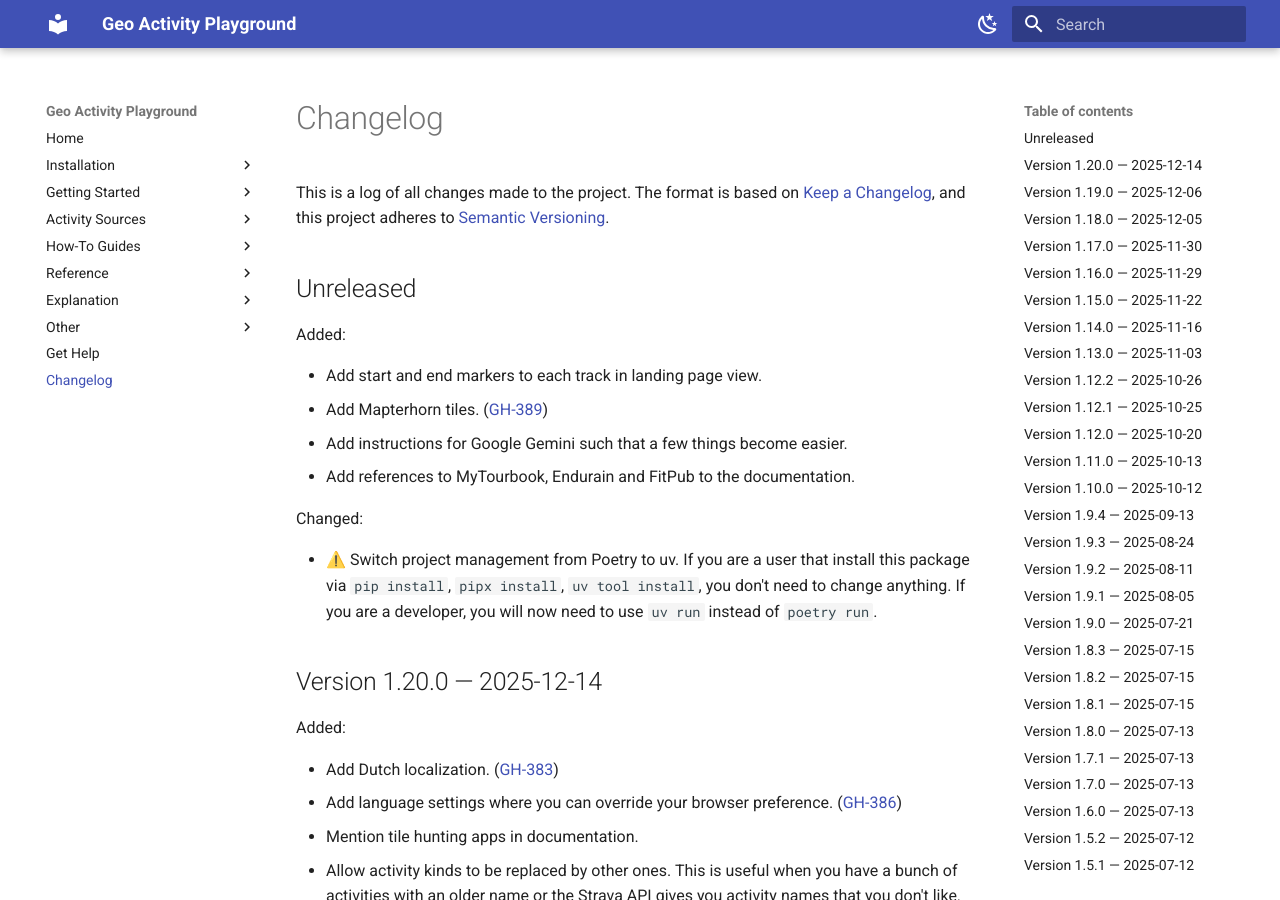
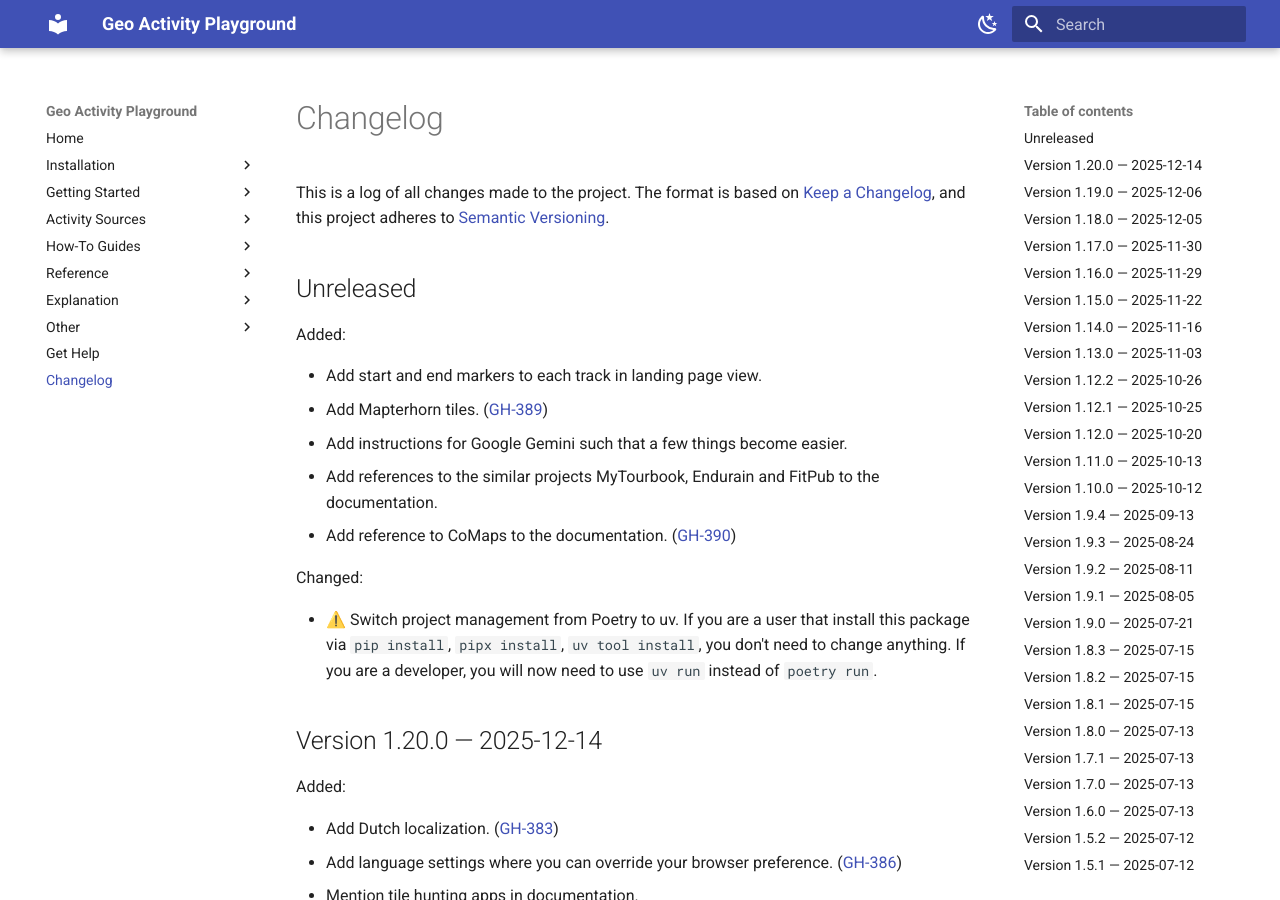
Before and after one commit to martin-ueding/geo-activity-playground, an MkDocs documentation site: the page built from docs/changelog.md, in a window 1280 px wide and 900 px high. Built offline with MkDocs 1.6.1 and Material for MkDocs 9.7.7, drawn with Linux system fonts in a browser that asks for light colours.

Commit message:
docs: update changelog

```diff
--- a/docs/changelog.md
+++ b/docs/changelog.md
@@ -22,7 +22,8 @@ Added:
 - Add start and end markers to each track in landing page view.
 - Add Mapterhorn tiles. ([GH-389](https://github.com/martin-ueding/geo-activity-playground/issues/389))
 - Add instructions for Google Gemini such that a few things become easier.
-- Add references to MyTourbook, Endurain and FitPub to the documentation.
+- Add references to the similar projects MyTourbook, Endurain and FitPub to the documentation.
+- Add reference to CoMaps to the documentation. ([GH-390](https://github.com/martin-ueding/geo-activity-playground/issues/390))
 
 Changed:
 
```
